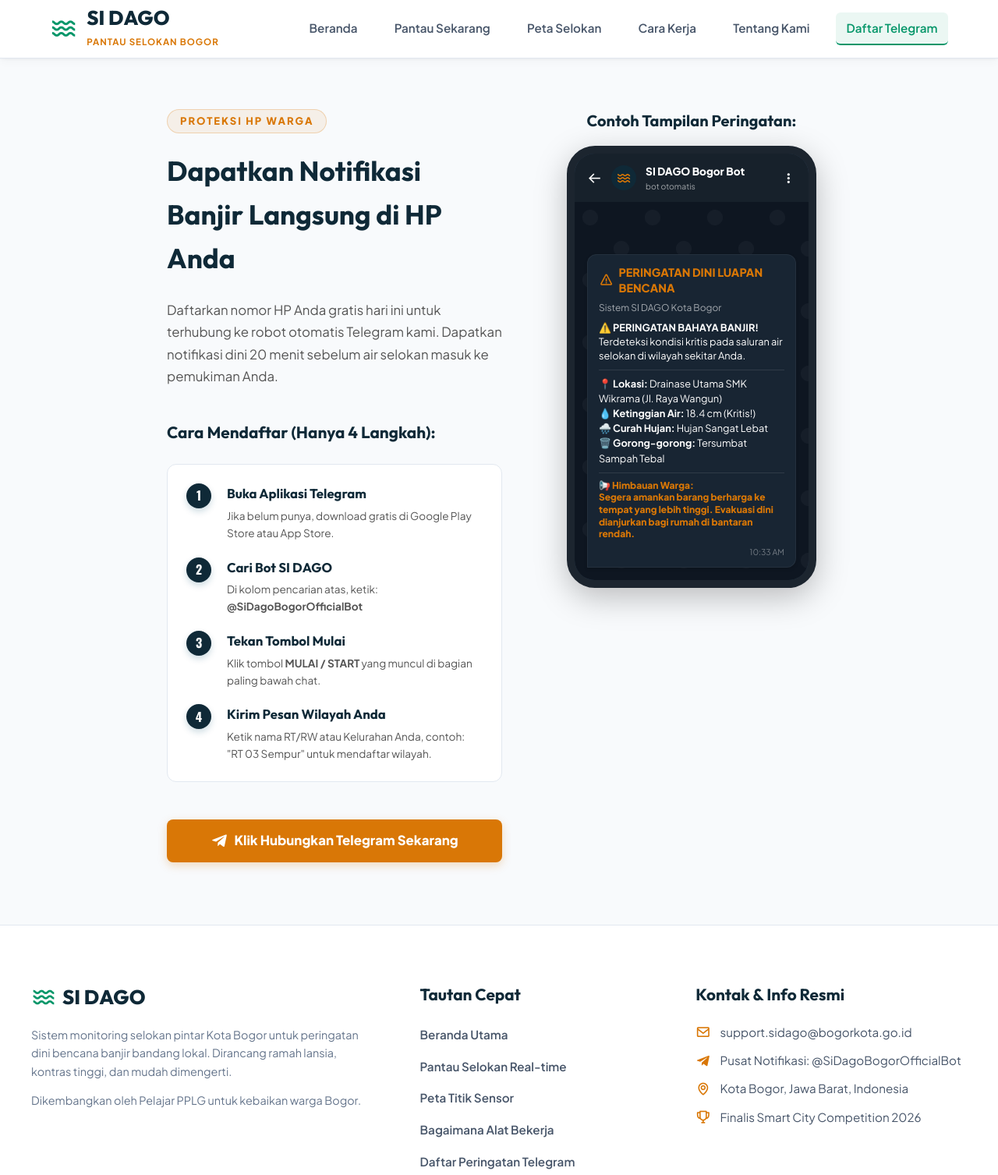
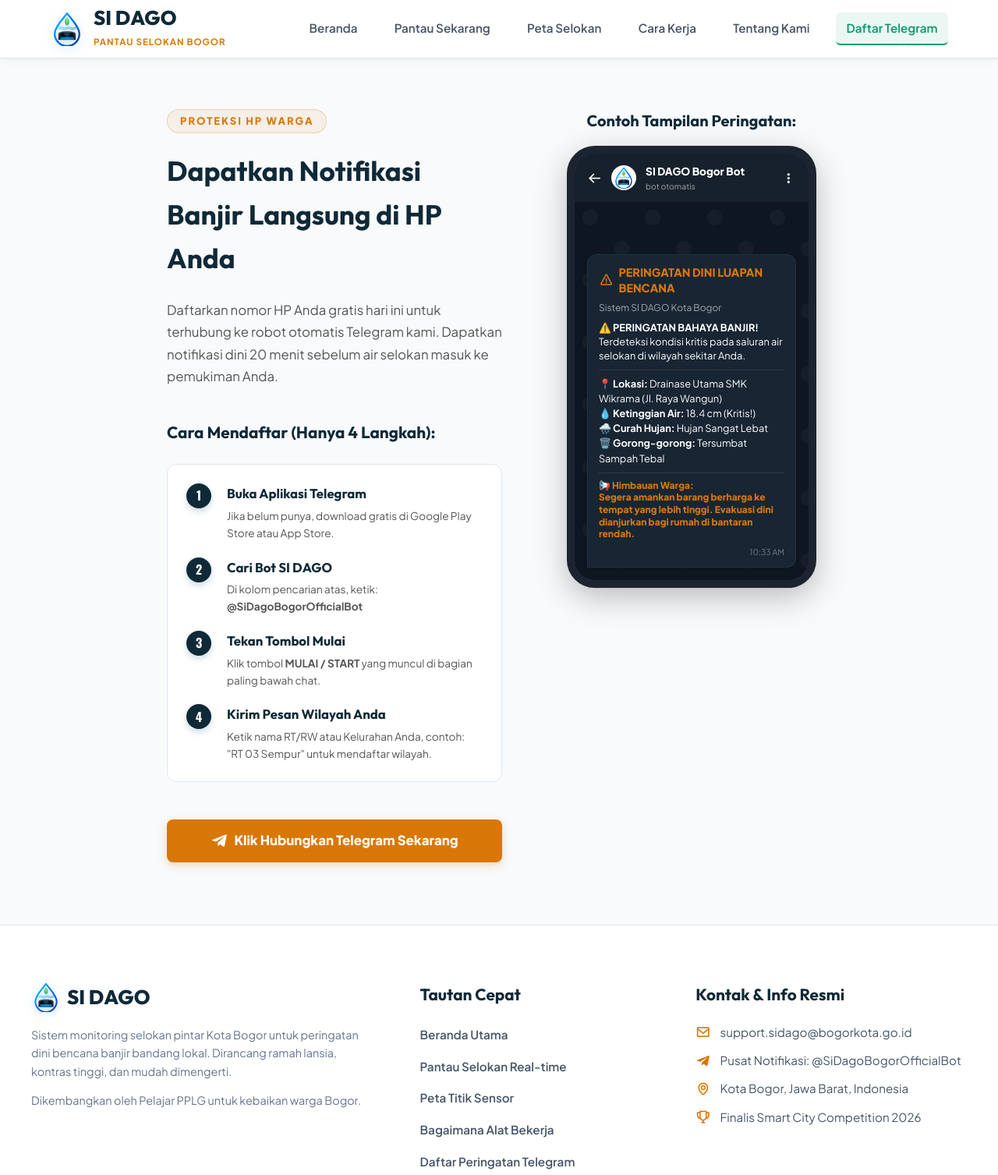
Before and after one commit to JexyDev/si-dago, a website: page notifikasi.html in a window 1280 px wide. Shown: the top 1507 px of the page at 78% size. Drawn offline with nearby package versions, Linux system fonts and the light colour scheme.

```diff
--- a/css/style.css
+++ b/css/style.css
@@ -113,9 +113,17 @@ button:focus, a:focus {
     color: var(--abu-teks);
 }
 
-.brand i {
-    font-size: 2.2rem;
-    color: var(--hijau-aman);
+.brand-logo {
+    width: 44px;
+    height: 44px;
+    object-fit: contain;
+    filter: drop-shadow(0 2px 8px rgba(0, 136, 255, 0.25));
+    transition: transform 0.3s cubic-bezier(0.34, 1.56, 0.64, 1), filter 0.3s ease;
+}
+
+.brand:hover .brand-logo {
+    transform: scale(1.1) rotate(-3deg);
+    filter: drop-shadow(0 4px 14px rgba(0, 136, 255, 0.5));
 }
 
 .brand-text h1 {
@@ -761,9 +769,16 @@ button:focus, a:focus {
     font-weight: 800;
 }
 
-.footer-about .footer-logo i {
-    font-size: 2rem;
-    color: var(--hijau-aman);
+.footer-about .footer-logo-img {
+    width: 38px;
+    height: 38px;
+    object-fit: contain;
+    filter: drop-shadow(0 2px 6px rgba(0, 136, 255, 0.3));
+    transition: transform 0.3s ease;
+}
+
+.footer-about .footer-logo:hover .footer-logo-img {
+    transform: scale(1.1);
 }
 
 .footer-about p {
--- a/notifikasi.html
+++ b/notifikasi.html
@@ -15,6 +15,7 @@
         rel="stylesheet">
     <!-- Font Icons -->
     <link href="https://unpkg.com/boxicons@2.1.4/css/boxicons.min.css" rel="stylesheet">
+    <link rel="icon" type="image/svg+xml" href="img/logo-icon.svg">
     <!-- Main Style Sheet -->
     <link rel="stylesheet" href="css/style.css">
 </head>
@@ -25,7 +26,7 @@
     <header class="navbar">
         <div class="navbar-container">
             <a href="index.html" class="brand">
-                <i class="bx bx-water"></i>
+                <img src="img/logo-icon.svg" alt="SI DAGO Logo" class="brand-logo">
                 <div class="brand-text">
                     <h1>SI DAGO</h1>
                     <span>Pantau Selokan Bogor</span>
@@ -125,8 +126,8 @@
                         <div class="mock-telegram-header">
                             <i class="bx bx-arrow-back" style="font-size: 1.2rem; cursor: pointer;"></i>
                             <div
-                                style="width: 32px; height: 32px; border-radius: 50%; background-color: var(--biru-bogor); display: flex; align-items: center; justify-content: center; font-size: 1.2rem; color: var(--emas-bogor)">
-                                <i class="bx bx-water"></i>
+                                style="width: 32px; height: 32px; border-radius: 50%; background-color: #ffffff; display: flex; align-items: center; justify-content: center; overflow: hidden; padding: 2px;">
+                                <img src="img/logo-icon.svg" alt="SI DAGO Bot" style="width: 100%; height: 100%; object-fit: contain;">
                             </div>
                             <div style="flex-grow: 1;">
                                 <div style="font-weight: 800; font-size: 0.85rem;">SI DAGO Bogor Bot</div>
@@ -185,8 +186,8 @@
     <footer class="footer">
         <div class="footer-container">
             <div class="footer-col footer-about">
-                <a href="#" class="footer-logo">
-                    <i class="bx bx-water"></i>
+                <a href="index.html" class="footer-logo">
+                    <img src="img/logo-icon.svg" alt="SI DAGO Logo" class="footer-logo-img">
                     <h2>SI DAGO</h2>
                 </a>
                 <p>Sistem monitoring selokan pintar Kota Bogor untuk peringatan dini bencana banjir bandang lokal.
```
Also changed, not shown: cara-kerja.html (+4 -3 lines), index.html (+4 -3 lines), pantau.html (+4 -3 lines), peta.html (+2 -1 lines), tentang.html (+4 -3 lines), img/logo-icon.svg (added).
